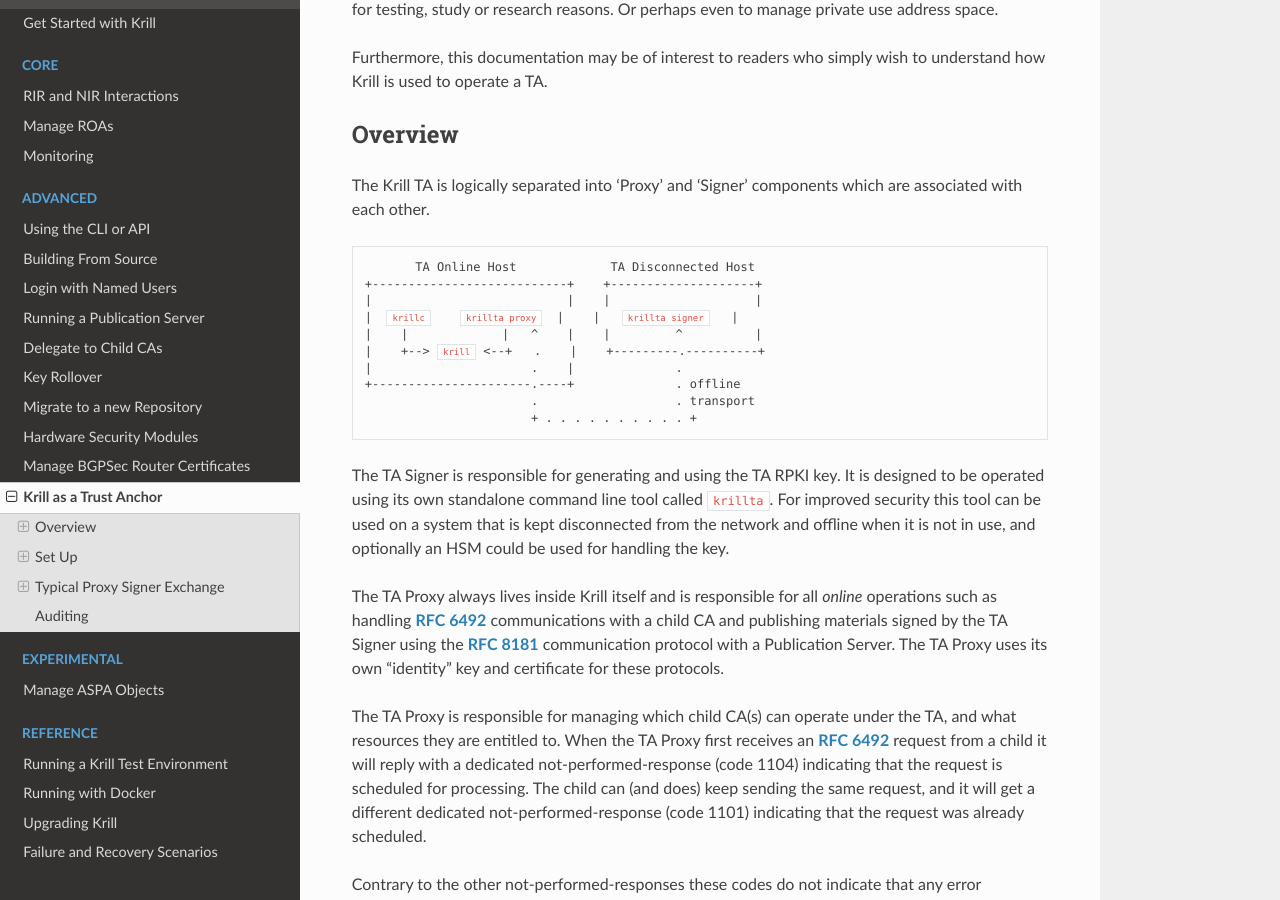
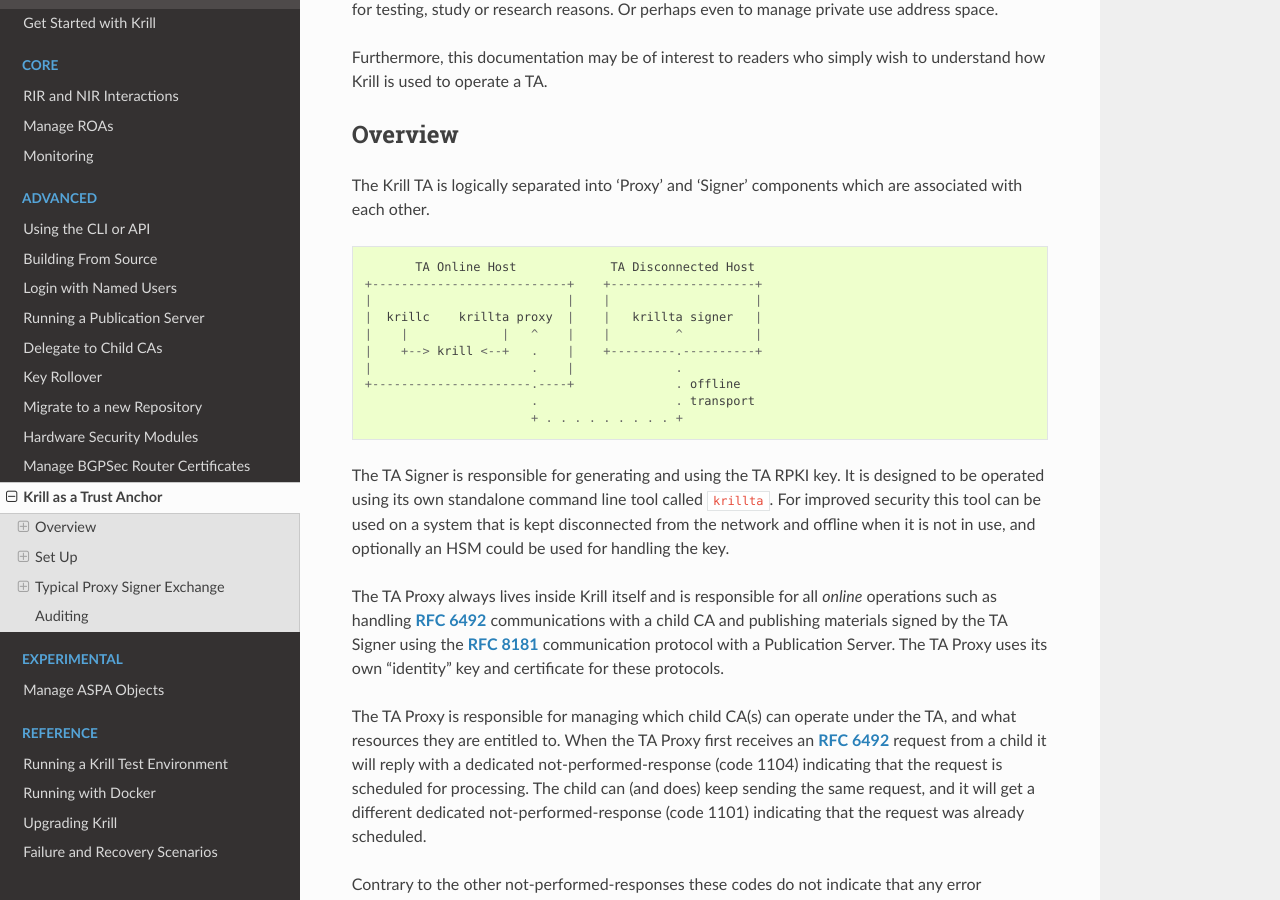
Before and after one commit to NLnetLabs/krill-manual, a Sphinx documentation site: the page built from source/trust-anchor.rst, in a window 1280 px wide and 900 px high, scrolled down 378 px. Built offline with Sphinx 7.4.7 and the Read the Docs theme 2.0.0, drawn with Linux system fonts in a browser that asks for light colours; the version number could not be read and is left out.

Commit message:
Try fixing ASCII art by removing markup.

```diff
--- a/source/trust-anchor.rst
+++ b/source/trust-anchor.rst
@@ -32,13 +32,13 @@
           TA Online Host             TA Disconnected Host
    +---------------------------+    +--------------------+
    |                           |    |                    |
-   |  ``krillc``    ``krillta proxy``  |    |   ``krillta signer``   |
+   |  krillc    krillta proxy  |    |   krillta signer   |
    |    |             |   ^    |    |         ^          |
-   |    +--> ``krill`` <--+   .    |    +---------.----------+
+   |    +--> krill <--+   .    |    +---------.----------+
    |                      .    |              .
    +----------------------.----+              . offline
                           .                   . transport
-                          + . . . . . . . . . . +
+                          + . . . . . . . . . +
 
 The TA Signer is responsible for generating and using the TA RPKI key. It
 is designed to be operated using its own standalone command line tool
```
